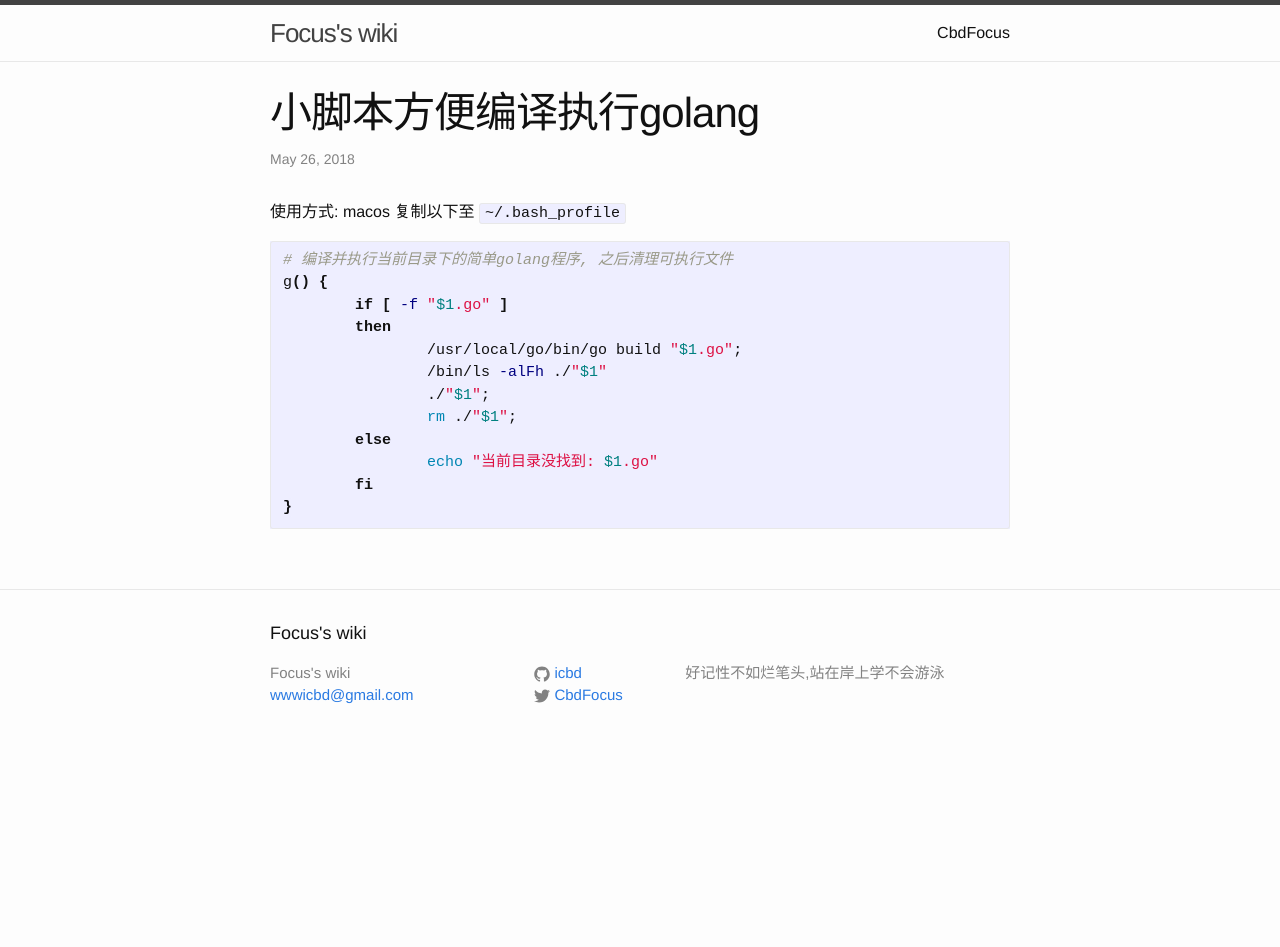
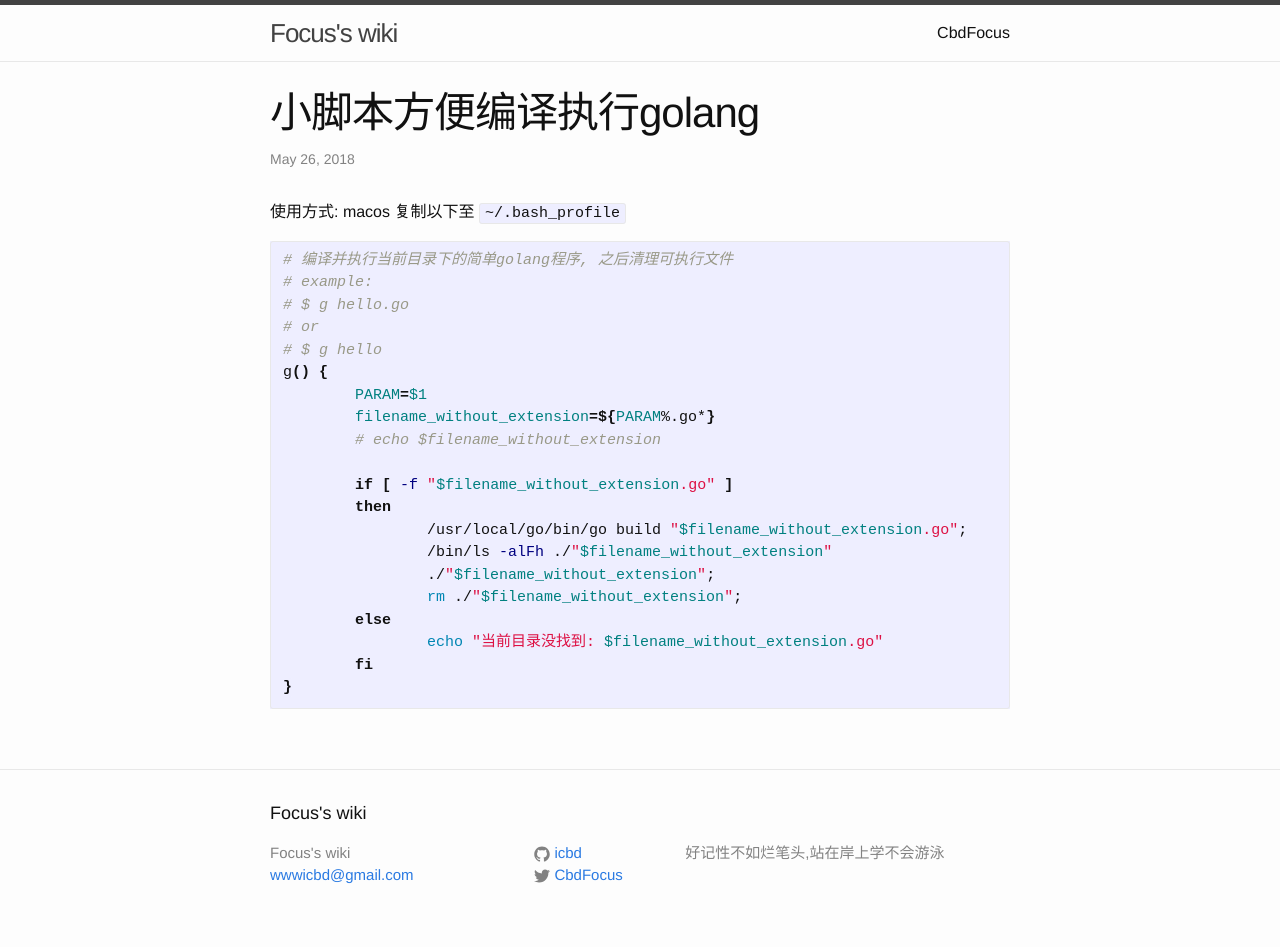
Before and after one commit to icbd/wiki, a Jekyll site: the page built from _posts/notes/2018-05-26-simple-bash-for-build-golang.md, in a window 1280 px wide. Built offline with Jekyll 4.4.1, drawn with Linux system fonts in a browser that asks for light colours; comment, search, counter and statistics services are not loaded; before the commit the page ends 900 px from its top, so only the background shows below that.

Commit message:
update simple-bash-for-build-golang

````diff
--- a/_posts/notes/2018-05-26-simple-bash-for-build-golang.md
+++ b/_posts/notes/2018-05-26-simple-bash-for-build-golang.md
@@ -9,15 +9,23 @@ categories: BASH
 
 ```bash
 # 编译并执行当前目录下的简单golang程序, 之后清理可执行文件
+# example:
+# $ g hello.go
+# or
+# $ g hello
 g() {
-	if [ -f "$1.go" ]
+	PARAM=$1
+	filename_without_extension=${PARAM%.go*}
+	# echo $filename_without_extension
+
+	if [ -f "$filename_without_extension.go" ]
 	then
- 		/usr/local/go/bin/go build "$1.go";
-		/bin/ls -alFh ./"$1"
-		./"$1";
-		rm ./"$1";
+ 		/usr/local/go/bin/go build "$filename_without_extension.go";
+		/bin/ls -alFh ./"$filename_without_extension"
+		./"$filename_without_extension";
+		rm ./"$filename_without_extension";
 	else
- 		echo "当前目录没找到: $1.go"
+ 		echo "当前目录没找到: $filename_without_extension.go"
 	fi
 }
 ```
````
